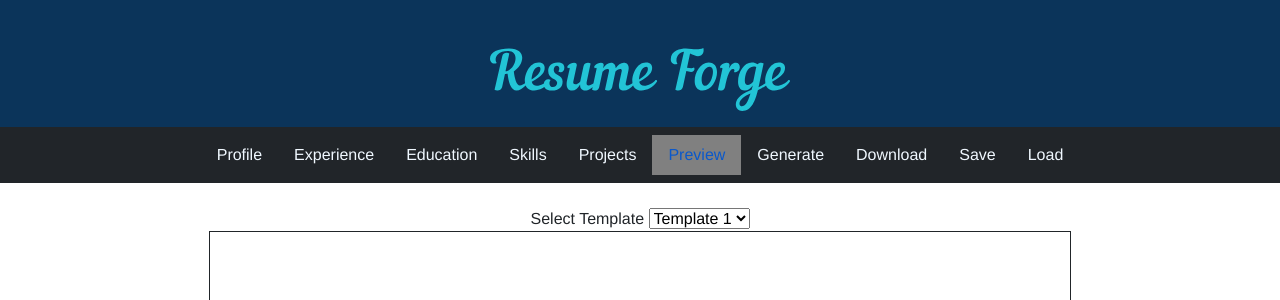
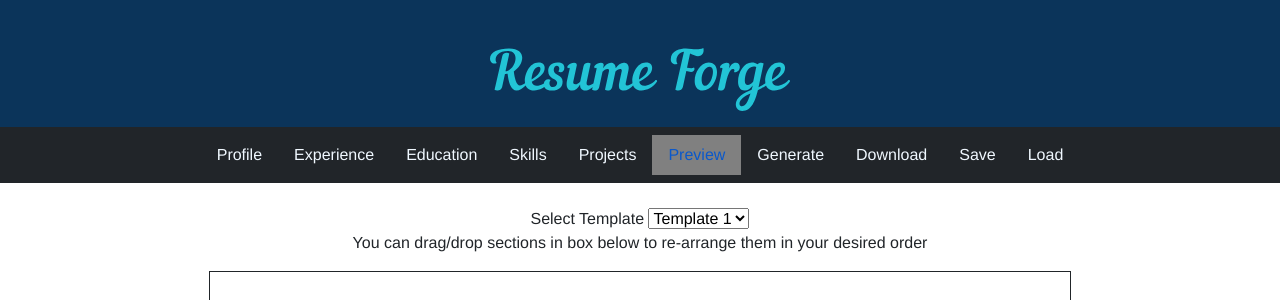
Before and after one commit to zainaftab44/ResumeMaker, a Vue app: page / in a window 1280 px wide. Both pictures are taken after a click on the link "Preview". Shown: the top 300 px of the page. Built offline with nearby package versions, Linux system fonts and the light colour scheme.

Commit message:
updated preview page to add helping text

```diff
--- a/src/components/Preview.vue
+++ b/src/components/Preview.vue
@@ -1,11 +1,13 @@
 <template>
     <div>
-        <span style="margin-left:auto; margin-right:auto;display:block;width: max-content;">
+        <span style="margin-left:auto; margin-right:auto;display:block;width: max-content;text-align:center;" class="mb-3">
             Select Template
             <select v-model="template">
                 <option value="1">Template 1</option>
                 <option value="2">Template 2</option>
             </select>
+            <br>
+            You can drag/drop sections in box below to re-arrange them in your desired order
         </span>
         <div>
             <Template v-if="template == 1" :data="data" />
```
